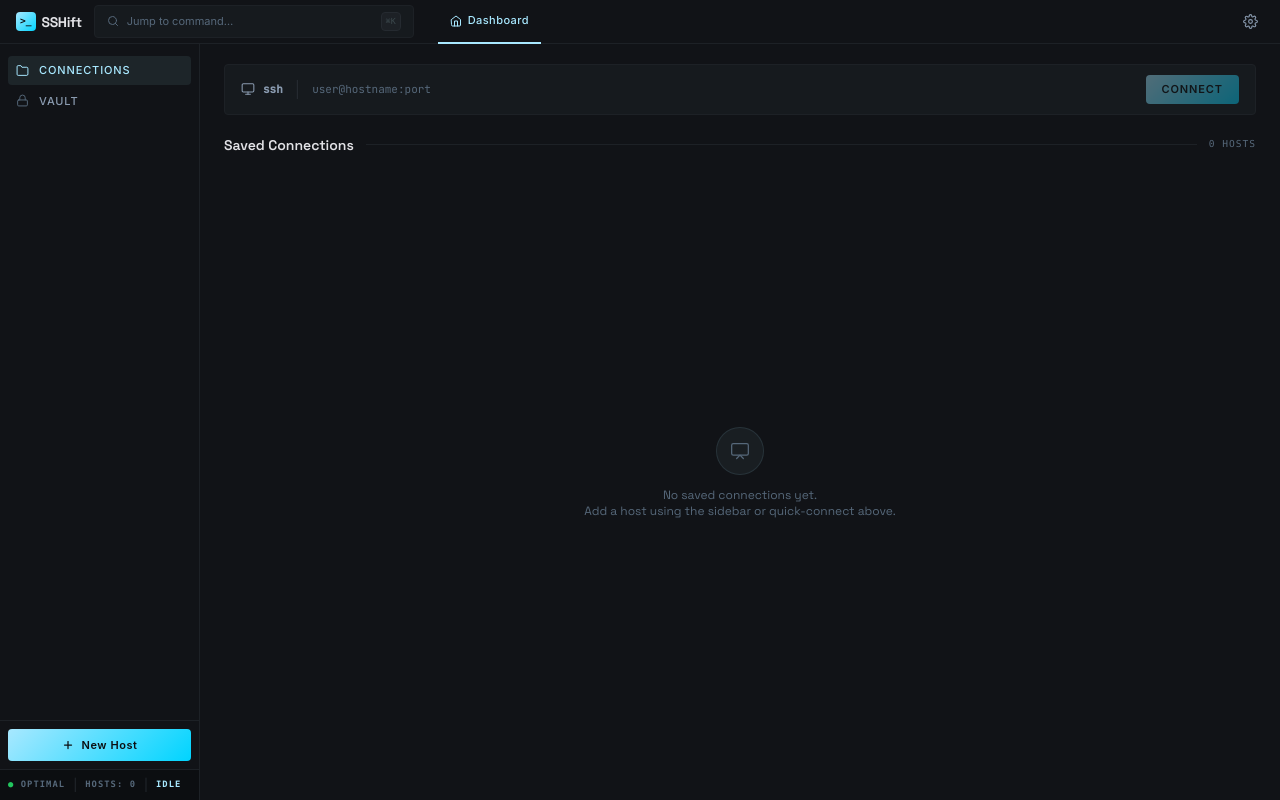
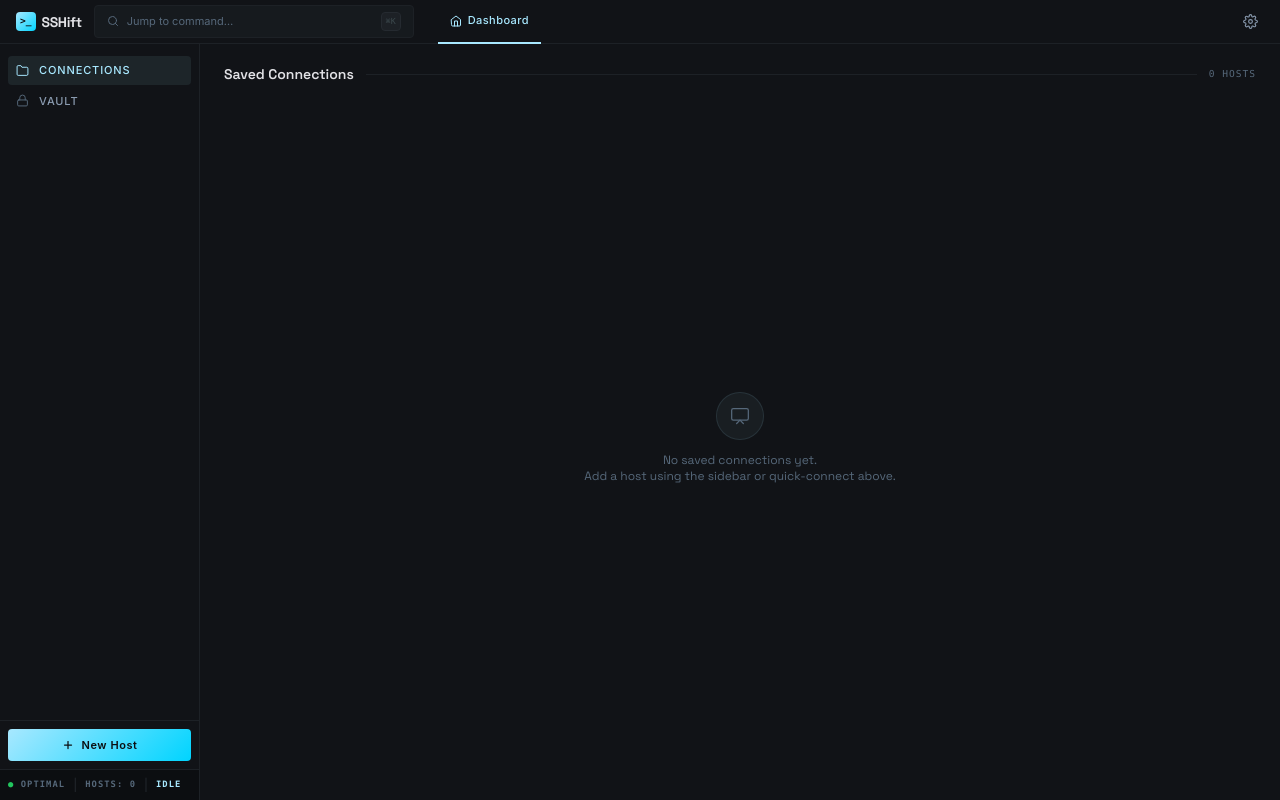
Before and after one commit to cyberbangsa/sshift, a React (Vite) app: page / in a window 1280 px wide. Built offline with nearby package versions, Linux system fonts and the light colour scheme.

Commit message:
feat: remove quick connect SSH text field

```diff
--- a/src/presentation/pages/Dashboard.tsx
+++ b/src/presentation/pages/Dashboard.tsx
@@ -12,8 +12,6 @@
   const { hosts, loadHosts, saveHost, deleteHost } = useHost(hostRepository)
   const { sessions }                             = useSessionStore()
   const { connectHost }                          = useSession(sessionRepository)
-  const [quickConnect, setQuickConnect]          = useState('')
-  const [quickConnecting, setQuickConnecting]    = useState(false)
   const [connectingId, setConnectingId]          = useState<string | null>(null)
   const [editingHost, setEditingHost]            = useState<Host | null>(null)
   const [confirmDeleteId, setConfirmDeleteId]    = useState<string | null>(null)
@@ -22,58 +20,6 @@
   const [passphraseConnecting, setPassphraseConnecting] = useState(false)
 
   useEffect(() => { loadHosts() }, [loadHosts])
-
-  /* ── Quick Connect ─────────────────────────────────────────── */
-  const handleQuickConnect = useCallback(async () => {
-    const raw = quickConnect.trim()
-    if (!raw) return
-
-    let username = ''
-    let hostname = raw
-    let port     = 22
-
-    if (raw.includes('@')) {
-      const [u, rest] = raw.split('@')
-      username = u
-      hostname = rest
-    }
-    if (hostname.includes(':')) {
-      const [h, p] = hostname.split(':')
-      hostname = h
-      port     = parseInt(p, 10) || 22
-    }
-
-    const existing = hosts.find(
-      (h) => h.hostname === hostname && (!username || h.username === username)
-    )
-    const host: Host = existing ?? {
-      id:         crypto.randomUUID(),
-      label:      hostname,
-      hostname,
-      port,
-      username:   username || 'root',
-      authMethod: 'password',
-      tags:       [],
-      createdAt:  new Date(),
-    }
-
-    try {
-      setQuickConnecting(true)
-      setConnectError(null)
-      const cachedPassphrase = host.vaultEntryId ? passphraseCache.get(host.vaultEntryId) : undefined
-      await connectHost(cachedPassphrase ? { ...host, keyPassphrase: cachedPassphrase } : host)
-    } catch (err) {
-      console.error('[Dashboard] quick-connect failed:', err)
-      const rawErr = err instanceof Error ? err.message : typeof err === 'string' ? err : 'Connection failed'
-      if (isPassphraseError(rawErr)) {
-        setPassphraseHost(host)
-      } else {
-        setConnectError(formatSshError(rawErr))
-      }
-    } finally {
-      setQuickConnecting(false)
-    }
-  }, [quickConnect, hosts, connectHost])
 
   /* ── Per-card connect ──────────────────────────────────────── */
   const handleConnectHost = useCallback(async (host: Host) => {
@@ -137,53 +83,8 @@
       className="flex flex-col h-full overflow-y-auto"
       style={{ background: '#111317', padding: '0 24px 24px' }}
     >
-      {/* ── Quick Connect bar ──────────────────────────────────── */}
-      <div className="pt-5 pb-5">
-        <div
-          className="flex items-center gap-3 px-4 py-2.5 rounded"
-          style={{ background: '#161a1e', border: '1px solid #1d2126' }}
-        >
-          <div className="flex items-center gap-2 shrink-0">
-            <svg width="14" height="14" viewBox="0 0 24 24" fill="none" stroke="#8a9bb0" strokeWidth="1.8" strokeLinecap="round" strokeLinejoin="round">
-              <rect x="2" y="3" width="20" height="14" rx="2" /><line x1="8" y1="21" x2="16" y2="21" /><line x1="12" y1="17" x2="12" y2="21" />
-            </svg>
-            <span
-              className="text-[0.6875rem] font-semibold"
-              style={{ fontFamily: "'JetBrains Mono', monospace", color: '#8a9bb0' }}
-            >
-              ssh
-            </span>
-          </div>
-          <span style={{ color: '#252a30', fontSize: '1rem' }}>|</span>
-          <input
-            type="text"
-            placeholder="user@hostname:port"
-            value={quickConnect}
-            onChange={(e) => setQuickConnect(e.target.value)}
-            onKeyDown={(e) => e.key === 'Enter' && handleQuickConnect()}
-            className="flex-1 bg-transparent outline-none text-text-primary placeholder:text-text-muted"
-            style={{ fontFamily: "'JetBrains Mono', monospace", fontSize: '0.6875rem' }}
-          />
-          <button
-            disabled={quickConnecting || !quickConnect.trim()}
-            onClick={handleQuickConnect}
-            className="shrink-0 px-4 py-1.5 font-semibold tracking-widest transition-opacity hover:opacity-90 disabled:opacity-40 disabled:cursor-not-allowed"
-            style={{
-              background: 'linear-gradient(135deg, #a8e8ff, #00d4ff)',
-              color: '#0c0e11',
-              borderRadius: '4px',
-              fontSize: '0.6875rem',
-              fontFamily: "'Inter', sans-serif",
-              letterSpacing: '0.08em',
-            }}
-          >
-            {quickConnecting ? 'CONNECTING…' : 'CONNECT'}
-          </button>
-        </div>
-      </div>
-
       {/* ── Section header ─────────────────────────────────────── */}
-      <div className="flex items-center gap-3 mb-4">
+      <div className="flex items-center gap-3 pt-5 mb-4">
         <h2
           className="text-sm font-semibold shrink-0"
           style={{ fontFamily: "'Space Grotesk', sans-serif", color: '#e2e2e6' }}
```
